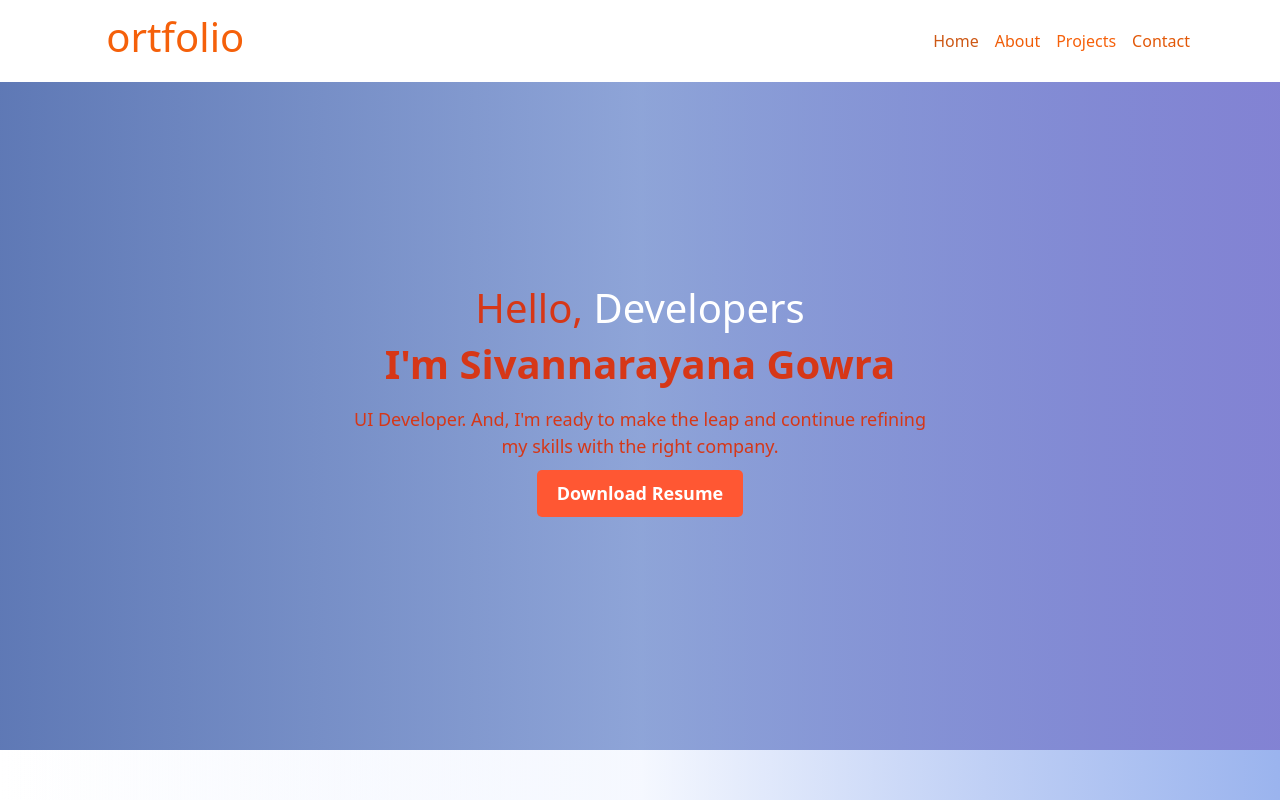
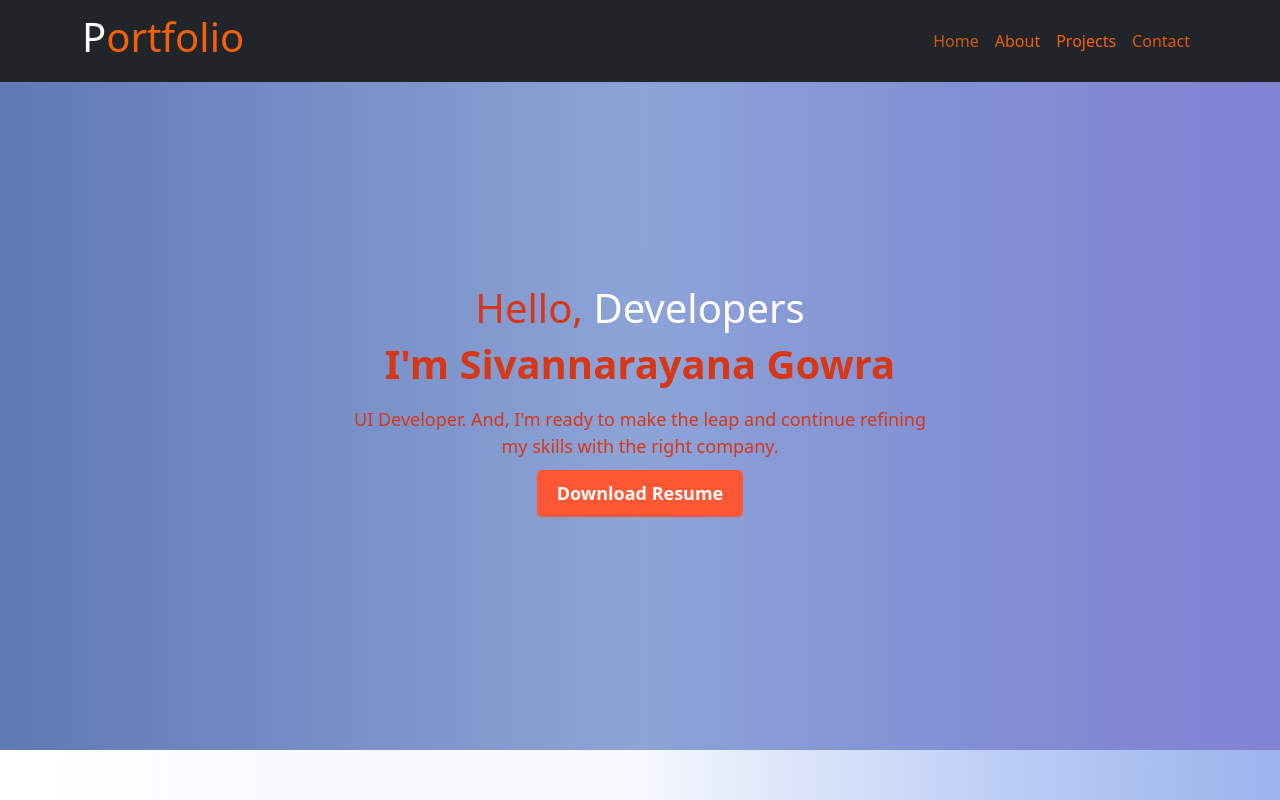
Before and after one commit to sivagowra/Portfolio, a plain HTML site: page Index.html in a window 1280 px wide. Shown: the top 800 px of the page. Drawn offline with nearby package versions, Linux system fonts and the light colour scheme.

Commit message:
Update Index.html

```diff
--- a/Index.html
+++ b/Index.html
@@ -83,7 +83,7 @@
 <body>
 
     <!-- Navbar -->
-    <nav class="navbar navbar-expand-lg navbar-dark  fixed-top" style="background-color: white;">
+    <nav class="navbar navbar-expand-lg navbar-dark  fixed-top bg-dark" >
         <div class="container" >
             <a class="navbar-brand" href="#Home">
                 <h1>P<span style="color: #f5600a;">ortfolio</span></h1>
```
